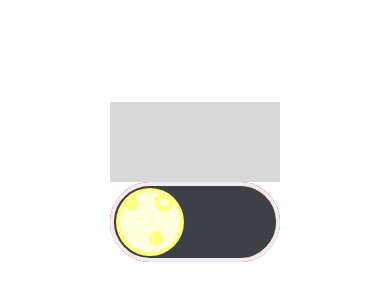
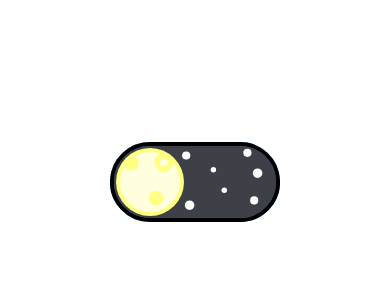
Before and after one commit to NiklasReinhold/react-native-darkmode-switch, a React Native app: screen / in a window 390 px wide. Shown: the part 240-540 px from the top of the page. Built offline with nearby package versions, Linux system fonts and the light colour scheme.

Commit message:
working!

```diff
--- a/App.tsx
+++ b/App.tsx
@@ -1,5 +1,12 @@
 import React from "react";
-import { StyleSheet, Text, TouchableOpacity, View } from "react-native";
+import {
+  Button,
+  StyleSheet,
+  Text,
+  Touchable,
+  TouchableOpacity,
+  View,
+} from "react-native";
 import Switch from "./Switch";
 import Cloud from "./Cloud";
 
@@ -11,12 +18,13 @@ export default function App() {
       <TouchableOpacity
         style={styles.switch_container}
         onPress={() => setPressed(!pressed)}
-      ></TouchableOpacity>
-      <Switch
-        value={pressed}
-        width={styles.switch_container.width}
-        height={styles.switch_container.height}
-      />
+      >
+        <Switch
+          value={pressed}
+          width={styles.switch_container.width}
+          height={styles.switch_container.height}
+        />
+      </TouchableOpacity>
     </View>
   );
 }
@@ -31,7 +39,7 @@ const styles = StyleSheet.create({
   switch_container: {
     width: 170,
     height: 80,
-    backgroundColor: "#d9d9d9",
+    backgroundColor: "white",
     justifyContent: "center",
     alignItems: "center",
   },
--- a/Cloud.tsx
+++ b/Cloud.tsx
@@ -5,7 +5,7 @@ const Cloud = ({ strokeWidth }) => (
   <Svg viewBox="-80 0 1440 822" height="100%" width="100%">
     <Path
       fill="white"
-      strokeWidth={strokeWidth * 50}
+      strokeWidth={strokeWidth * 26}
       stroke="#ffd6fe"
       d="M712.1 1.5c-48.4 5.6-92.6 22.1-131.5 49.4-23.8 16.6-47.6 39.7-63.7 61.8-2.3 3.2-4.4 6-4.5 6.2-.2.2-4-.8-8.4-2.3-11.7-3.8-26-7.3-38.5-9.2-15-2.3-44.2-2.3-59 0-61.1 9.4-112.7 42.3-146.8 93.4-23.5 35.3-36.2 80.9-34.4 122.9l.6 13.2-3.2.5c-1.8.3-7.2 1-12.2 1.6-41.3 5-86.1 24.2-120.1 51.5C47 425.4 16.6 475.1 5.2 530 1.4 548.3.5 557.2.6 579.5c0 24.3 1.4 36.8 6.3 57.1C29 726.5 100.5 796.5 190.4 816c26.8 5.8-.2 5.5 433.6 5.5 380.6 0 401.1-.1 412.5-1.8 64.9-9.7 119.7-37.3 163.5-82.4 14.2-14.5 21.7-23.7 32.4-39.6 23.3-34.6 38.1-72.8 44.8-116.2 1.8-11.6 2.2-18.3 2.2-39.5 0-28.2-1.6-42-7.4-65.7-18-73.8-64.3-136.3-129.8-175.2-33.3-19.8-71.5-32.6-110.4-37.1-11.7-1.4-11.8-1.4-11.8-8.9 0-9.5-5.9-40.3-10.7-55.6-7.5-24.3-20.5-52.4-33.1-71.5C931 59.3 862.2 15.1 781.5 3c-18.5-2.8-52-3.5-69.4-1.5z"
     />
--- a/Switch.tsx
+++ b/Switch.tsx
@@ -2,6 +2,11 @@ import React, { PropsWithChildren, useEffect, useRef } from "react";
 import { StyleSheet, Animated, View, Dimensions, Easing } from "react-native";
 import Svg, { Circle, Rect, Path } from "react-native-svg";
 import Cloud from "./Cloud";
+import {
+  useAnimatedStyle,
+  useSharedValue,
+  withSpring,
+} from "react-native-reanimated";
 
 const Switch: React.FC<
   PropsWithChildren<{
@@ -13,12 +18,11 @@ const Switch: React.FC<
   const animation = useRef(new Animated.Value(value ? 1 : 0)).current;
 
   const AnimatedCircle = Animated.createAnimatedComponent(Circle);
+  const AnimatedPath = Animated.createAnimatedComponent(Path);
 
   const borderWidth = 4,
     handlePadding = 2,
-    handleDiameter = height - (borderWidth + handlePadding) * 2,
-    radius = height / 2,
-    halfBorderWidth = borderWidth / 2;
+    handleDiameter = height - (borderWidth + handlePadding) * 2;
 
   useEffect(() => {
     Animated.timing(animation, {
@@ -29,25 +33,83 @@ const Switch: React.FC<
     // TODO: give user haptic feeback when switching
   }, [value]);
 
+  const halfBorderWidth = borderWidth / 2;
+  const radius = height / 2;
+  const pathRadius = (height - borderWidth) / 2;
+
+  const path = `M${halfBorderWidth},${pathRadius}
+  A ${pathRadius} ${pathRadius} 0 0 1 ${radius} ${halfBorderWidth}
+  h${width - height}
+  A ${pathRadius} ${pathRadius} 0 0 1 ${width - halfBorderWidth} ${pathRadius}
+  A ${pathRadius} ${pathRadius} 0 0 1 ${width - radius} ${radius + pathRadius}
+  h-${width - height}
+  A ${pathRadius} ${pathRadius} 0 0 1 ${halfBorderWidth} ${pathRadius}`;
+
+  const getPathLength = () => {
+    const pathElement = document.createElementNS(
+      "http://www.w3.org/2000/svg",
+      "path"
+    );
+    pathElement.setAttribute("d", path);
+
+    return pathElement.getTotalLength();
+  };
+  const pathLength = getPathLength();
+
   return (
-    <View>
+    <View style={{ flex: 1 }}>
       <Animated.View
         style={[
           {
+            width: width,
             height: height,
-            width: width,
+            borderRadius: height / 2,
             borderWidth: borderWidth,
-            borderRadius: height / 2,
-            padding: handlePadding,
+            borderColor: "transparent",
           },
           {
             backgroundColor: animation.interpolate({
               inputRange: [0, 1],
               outputRange: ["#3d4147", "#82cbff"],
             }),
-            borderColor: "red", //value ? "#4ab4ff" : "#000",
+            borderColor: "transparent",
           },
         ]}
+      ></Animated.View>
+      <Animated.View
+        style={{
+          position: "absolute",
+          height: height - borderWidth,
+          width: width - borderWidth,
+          padding: borderWidth,
+          opacity: !value
+            ? animation.interpolate({
+                inputRange: [0, 0.75, 1],
+                outputRange: [1, 0, 0],
+              })
+            : animation.interpolate({
+                inputRange: [0, 0.55, 0.6],
+                outputRange: [1, 1, 0],
+              }),
+        }}
+      >
+        <Svg height="100%" width="100%" viewBox="0 0 100 100">
+          <Circle cx="130" cy="10" r="6" fill="white" />
+          <Circle cx="140" cy="80" r="6" fill="white" />
+          <Circle cx="145" cy="40" r="7" fill="white" />
+          <Circle cx="96" cy="65" r="4" fill="white" />
+          <Circle cx="80" cy="35" r="4" fill="white" />
+          <Circle cx="40" cy="14" r="6" fill="white" />
+          <Circle cx="45" cy="87" r="7" fill="white" />
+        </Svg>
+      </Animated.View>
+      <View
+        style={{
+          position: "absolute",
+          width: width,
+          height: height,
+          padding: handlePadding + borderWidth,
+        }}
       >
         <Animated.View
           style={[
@@ -119,10 +181,10 @@ const Switch: React.FC<
         <Animated.View
           style={{
             position: "absolute",
-            height: height * 0.46,
+            height: height * 0.66,
             width: height * 0.7,
-            bottom: height * 0.1,
-            right: height * 0.6,
+            bottom: height * 0,
+            right: height * 0.55,
             opacity: value
               ? 1
               : animation.interpolate({
@@ -150,7 +212,7 @@ const Switch: React.FC<
         >
           <Cloud strokeWidth={borderWidth} />
         </Animated.View>
-      </Animated.View>
+      </View>
       <Animated.View
         style={{
           height: height,
@@ -162,19 +224,24 @@ const Switch: React.FC<
           style={{ position: "absolute" }}
           height={height}
           width={width}
-          viewBox={`0 0 85 40`}
+          viewBox={`0 0 ${width} ${height}`}
         >
           <Path
-            strokeWidth={2}
-            stroke="#eeeeee"
+            strokeWidth={borderWidth}
+            stroke={!value ? "#4ab4ff" : "#000"}
             fill="transparent"
-            d={`M1,19
-            A 19 19 0 0 1 20 1
-            h45
-            A 19 19 0 0 1 84 19
-            A 19 19 0 0 1 65 39
-            h-45
-            A 19 19 0 0 1 1 19`}
+            d={path}
+          />
+          <AnimatedPath
+            strokeWidth={borderWidth}
+            stroke={value ? "#4ab4ff" : "#000"}
+            fill="transparent"
+            d={path}
+            strokeDasharray={[pathLength]}
+            strokeDashoffset={animation.interpolate({
+              inputRange: [0, 1],
+              outputRange: [value ? pathLength : 0, value ? 0 : pathLength],
+            })}
           />
         </Svg>
       </Animated.View>
--- a/package.json
+++ b/package.json
@@ -12,6 +12,7 @@
     "@babel/plugin-proposal-export-namespace-from": "^7.18.9",
     "@expo/webpack-config": "^18.1.2",
     "@types/react": "~18.2.14",
+    "d3-shape": "^3.2.0",
     "expo": "~49.0.5",
     "expo-status-bar": "~1.6.0",
     "react": "18.2.0",
@@ -20,6 +21,7 @@
     "react-native-reanimated": "~3.3.0",
     "react-native-svg": "^13.11.0",
     "react-native-web": "~0.19.6",
+    "svg-path-properties": "^1.2.0",
     "typescript": "^5.1.6"
   },
   "devDependencies": {
```
Also changed, not shown: 1 other file (tests, documents, lock files or other folders).
